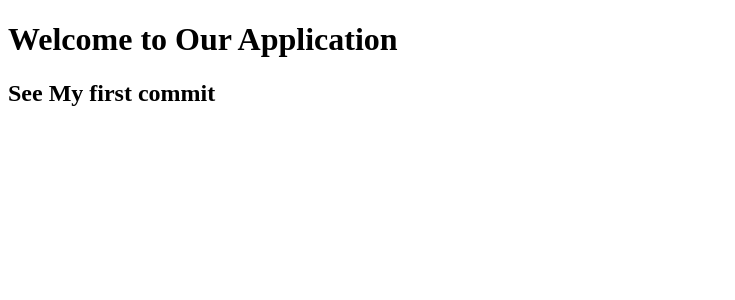
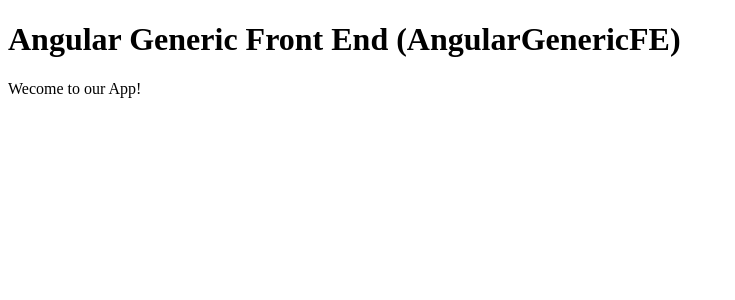
Before and after one commit to mtmonir/angulargenericfe, an Angular app: page /welcome in a window 1280 px wide. Before the commit this address led to /. Shown: the top 300 px of the page, without its empty margins (0-735 px from the left). Built offline with nearby package versions, Linux system fonts and the light colour scheme.

Commit message:
welcome component added

```diff
--- a/src/app/app-routing.module.ts
+++ b/src/app/app-routing.module.ts
@@ -1,7 +1,10 @@
 import { NgModule } from '@angular/core';
 import { RouterModule, Routes } from '@angular/router';
+import { WelcomeComponent } from './welcome/welcome.component';
 
-const routes: Routes = [];
+const routes: Routes = [
+  {path: 'welcome', component: WelcomeComponent}
+];
 
 @NgModule({
   imports: [RouterModule.forRoot(routes)],
--- a/src/app/app.component.html
+++ b/src/app/app.component.html
@@ -1,3 +1,3 @@
-<h1>Welcome to Our Application</h1>
-<h2>See My first commit</h2>
+<h1>{{title}}</h1>
+
 <router-outlet></router-outlet>
--- a/src/app/app.component.ts
+++ b/src/app/app.component.ts
@@ -6,5 +6,5 @@
   styleUrls: ['./app.component.css']
 })
 export class AppComponent {
-  title = 'AngularGenericFE';
+  title = 'Angular Generic Front End (AngularGenericFE)';
 }
--- a/src/app/app.module.ts
+++ b/src/app/app.module.ts
@@ -3,10 +3,12 @@
 
 import { AppRoutingModule } from './app-routing.module';
 import { AppComponent } from './app.component';
+import { WelcomeComponent } from './welcome/welcome.component';
 
 @NgModule({
   declarations: [
-    AppComponent
+    AppComponent,
+    WelcomeComponent
   ],
   imports: [
     BrowserModule,
--- /dev/null
+++ b/src/app/welcome/welcome.component.html
@@ -0,0 +1 @@
+<p>Wecome to our App!</p>
--- /dev/null
+++ b/src/app/welcome/welcome.component.ts
@@ -0,0 +1,15 @@
+import { Component, OnInit } from '@angular/core';
+
+@Component({
+  selector: 'app-welcome',
+  templateUrl: './welcome.component.html',
+  styleUrls: ['./welcome.component.css']
+})
+export class WelcomeComponent implements OnInit {
+
+  constructor() { }
+
+  ngOnInit(): void {
+  }
+
+}
```
Also changed, not shown: src/app/welcome/welcome.component.css (added), 1 other file (tests, documents, lock files or other folders).
